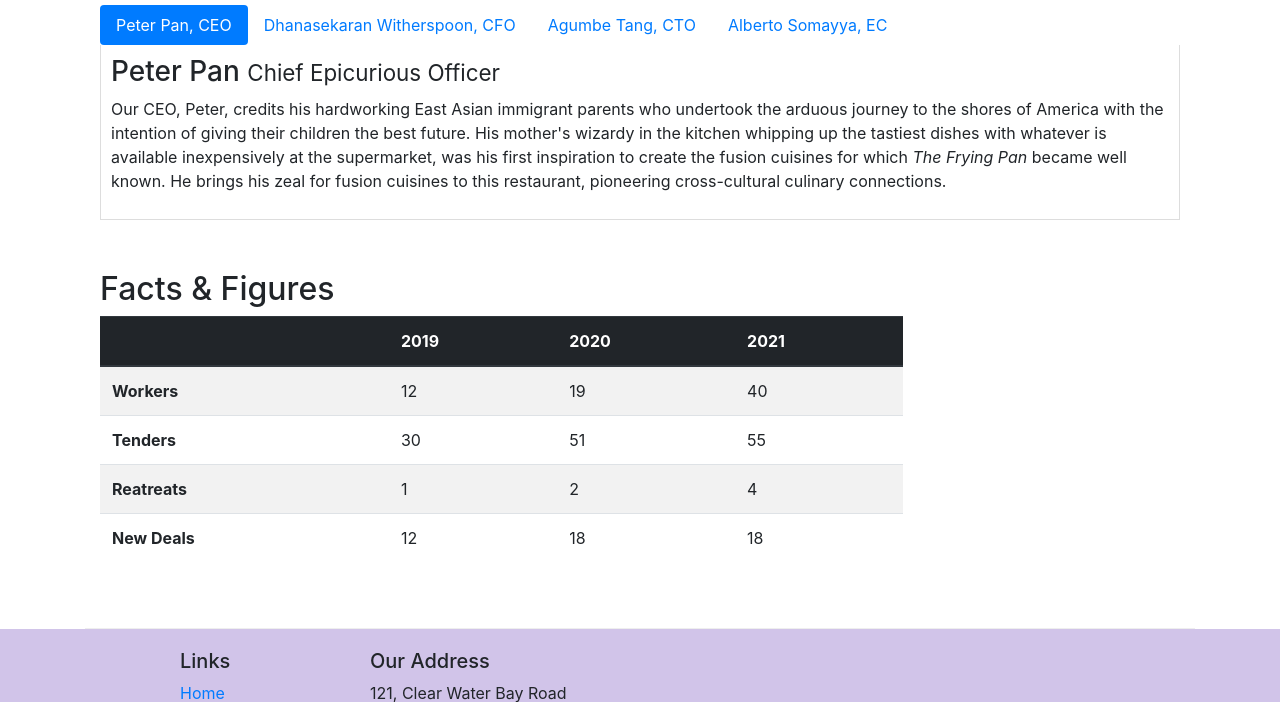
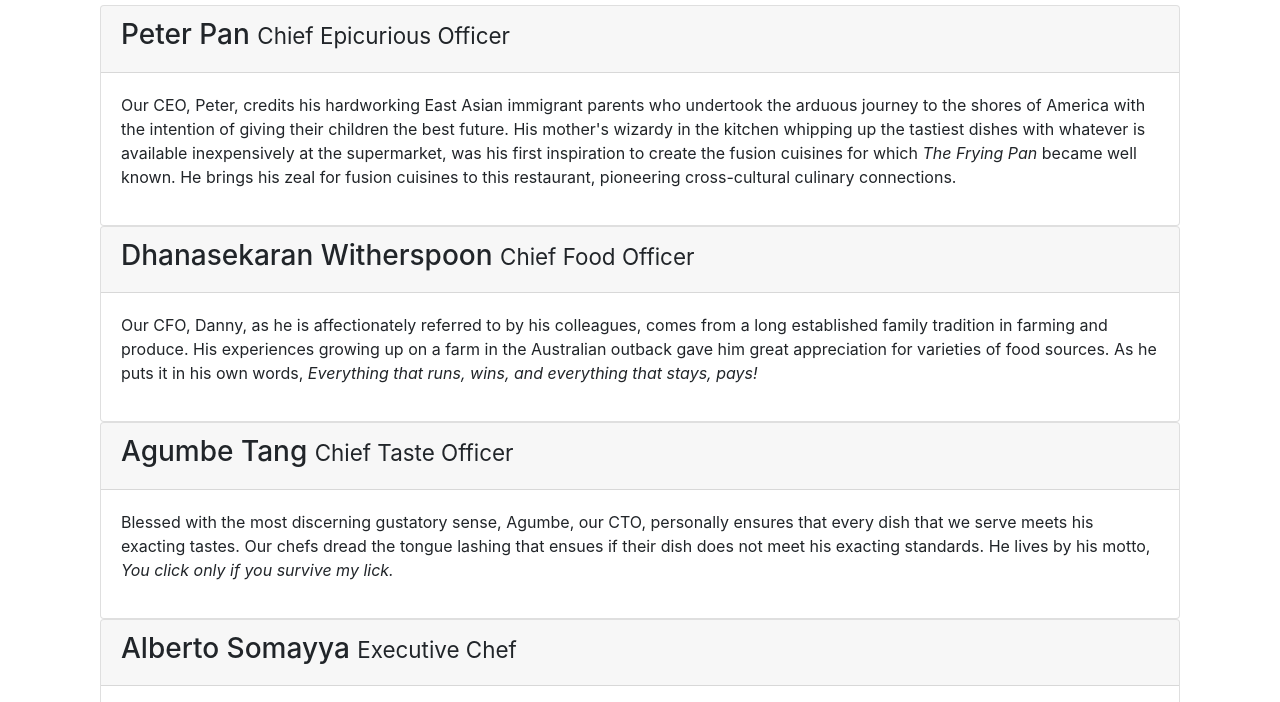
Before and after one commit to Viowiti/Restaurant-Mock-Website, a website: page aboutus.html in a window 1280 px wide. Shown: the part 1108-1810 px from the top of the page. Drawn offline with nearby package versions, Linux system fonts and the light colour scheme.

Commit message:
Accordion

```diff
--- a/aboutus.html
+++ b/aboutus.html
@@ -106,44 +106,76 @@
             <div class="container">
                 <h2>Corporate Leadership</h2>
 
-                <ul class="nav nav-pills">
-                    <li class="nav-item">
-                        <a href="#peter" class="nav-link active" role="tab" data-toggle="tab">Peter Pan, CEO</a>
-                    </li>
+                <div id="accordion">
 
-                    <li class="nav-item">
-                        <a href="#dhana" class="nav-link" role="tab" data-toggle="tab">Dhanasekaran Witherspoon, CFO</a>
-                    </li>
+                    <!--Card instance for accordion styling-->
+                    <div class="card">
+                        <div class="card-header" role="tab" id="peterhead">
+                            <h3 class="mb=0">
+                                <a data-toggle="collapse" data-target="#peter">Peter Pan <small>Chief Epicurious Officer</small></a>
+                            </h3>
+                        </div>
 
-                    <li class="nav-item">
-                        <a href="#tang" class="nav-link" role="tab" data-toggle="tab">Agumbe Tang, CTO</a>
-                    </li>
+                        <div role="tabpanel" id="peter" class="collapse show" data-parent="#accordion">
+                            <div class="card-body">
+                                <p class="d-none d-sm-block">Our CEO, Peter, credits his hardworking East Asian immigrant parents who undertook the arduous journey to the shores of America with the intention of giving their children the best future. His mother's wizardy in the kitchen whipping up the tastiest dishes with whatever is available inexpensively at the supermarket, was his first inspiration to create the fusion cuisines for which <em>The Frying Pan</em> became well known. He brings his zeal for fusion cuisines to this restaurant, pioneering cross-cultural culinary connections.</p>
+                             </div>
 
-                    <li class="nav-item">
-                        <a href="#alberto" class="nav-link" role="tab" data-toggle="tab">Alberto Somayya, EC</a>
-                    </li>
-                </ul>
+                        </div>
 
-                <div class="tab-content">
-                    <div role="tabpanel" id="peter" class="tab-pane fade show active">
-                        <h3>Peter Pan <small>Chief Epicurious Officer</small></h3>
-                        <p class="d-none d-sm-block">Our CEO, Peter, credits his hardworking East Asian immigrant parents who undertook the arduous journey to the shores of America with the intention of giving their children the best future. His mother's wizardy in the kitchen whipping up the tastiest dishes with whatever is available inexpensively at the supermarket, was his first inspiration to create the fusion cuisines for which <em>The Frying Pan</em> became well known. He brings his zeal for fusion cuisines to this restaurant, pioneering cross-cultural culinary connections.</p>
                     </div>
 
-                    <div role="tabpanel" id="dhana" class="tab-pane fade ">
-                        <h3>Dhanasekaran Witherspoon <small>Chief Food Officer</small></h3>
-                        <p class="d-none d-sm-block">Our CFO, Danny, as he is affectionately referred to by his colleagues, comes from a long established family tradition in farming and produce. His experiences growing up on a farm in the Australian outback gave him great appreciation for varieties of food sources. As he puts it in his own words, <em>Everything that runs, wins, and everything that stays, pays!</em></p>
+                    <!--Card instance for accordion styling-->
+                    <div class="card">
+                        <div class="card-header" role="tab" id="dhanahead">
+                            <h3 class="mb=0">
+                                <a data-toggle="collapse" data-target="#dhana">Dhanasekaran Witherspoon <small>Chief Food Officer</small></a>
+                            </h3>
+                        </div>
+
+                        <div role="tabpanel" id="dhana" class="collapse show" data-parent="#accordion">
+                            <div class="card-body">
+                                <p class="d-none d-sm-block">Our CFO, Danny, as he is affectionately referred to by his colleagues, comes from a long established family tradition in farming and produce. His experiences growing up on a farm in the Australian outback gave him great appreciation for varieties of food sources. As he puts it in his own words, <em>Everything that runs, wins, and everything that stays, pays!</em></p>
+                             </div>
+
+                        </div>
+
                     </div>
 
-                    <div role="tabpanel" id="tang" class="tab-pane fade ">
-                        <h3>Agumbe Tang <small>Chief Taste Officer</small></h3>
-                        <p class="d-none d-sm-block">Blessed with the most discerning gustatory sense, Agumbe, our CTO, personally ensures that every dish that we serve meets his exacting tastes. Our chefs dread the tongue lashing that ensues if their dish does not meet his exacting standards. He lives by his motto, <em>You click only if you survive my lick.</em></p>
+                    <!--Card instance for accordion styling-->
+                    <div class="card">
+                        <div class="card-header" role="tab" id="tanghead">
+                            <h3 class="mb=0">
+                                <a data-toggle="collapse" data-target="#tang">Agumbe Tang <small>Chief Taste Officer</small></a>
+                            </h3>
+                        </div>
+
+                        <div role="tabpanel" id="tang" class="collapse show" data-parent="#accordion">
+                            <div class="card-body">
+                                <p class="d-none d-sm-block">Blessed with the most discerning gustatory sense, Agumbe, our CTO, personally ensures that every dish that we serve meets his exacting tastes. Our chefs dread the tongue lashing that ensues if their dish does not meet his exacting standards. He lives by his motto, <em>You click only if you survive my lick.</em></p>
+                             </div>
+
+                        </div>
+
                     </div>
 
-                    <div role="tabpanel" id="alberto" class="tab-pane fade ">
-                        <h3>Alberto Somayya <small>Executive Chef</small></h3>
-                        <p class="d-none d-sm-block">Award winning three-star Michelin chef with wide International experience having worked closely with whos-who in the culinary world, he specializes in creating mouthwatering Indo-Italian fusion experiences. He says, <em>Put together the cuisines from the two craziest cultures, and you get a winning hit! Amma Mia!</em></p>
+                    <!--Card instance for accordion styling-->
+                    <div class="card">
+                        <div class="card-header" role="tab" id="albertohead">
+                            <h3 class="mb=0">
+                                <a data-toggle="collapse" data-target="#alberto">Alberto Somayya <small>Executive Chef</small></a>
+                            </h3>
+                        </div>
+
+                        <div role="tabpanel" id="alberto" class="collapse show" data-parent="#accordion">
+                            <div class="card-body">
+                                <p class="d-none d-sm-block">Award winning three-star Michelin chef with wide International experience having worked closely with whos-who in the culinary world, he specializes in creating mouthwatering Indo-Italian fusion experiences. He says, <em>Put together the cuisines from the two craziest cultures, and you get a winning hit! Amma Mia!</em></p>
+                             </div>
+
+                        </div>
+
                     </div>
+
                 </div>
             </div>
        </div>
```
